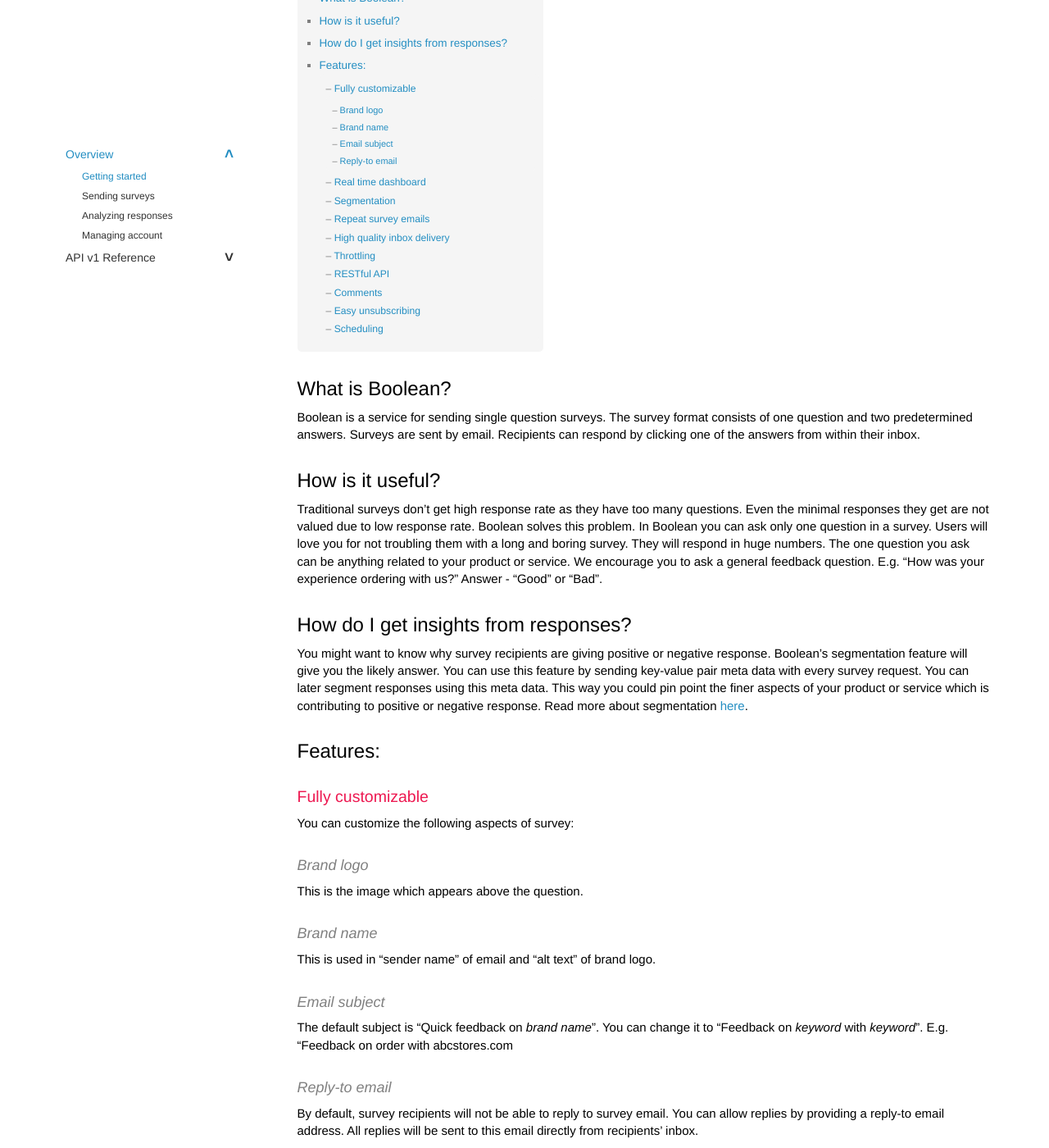
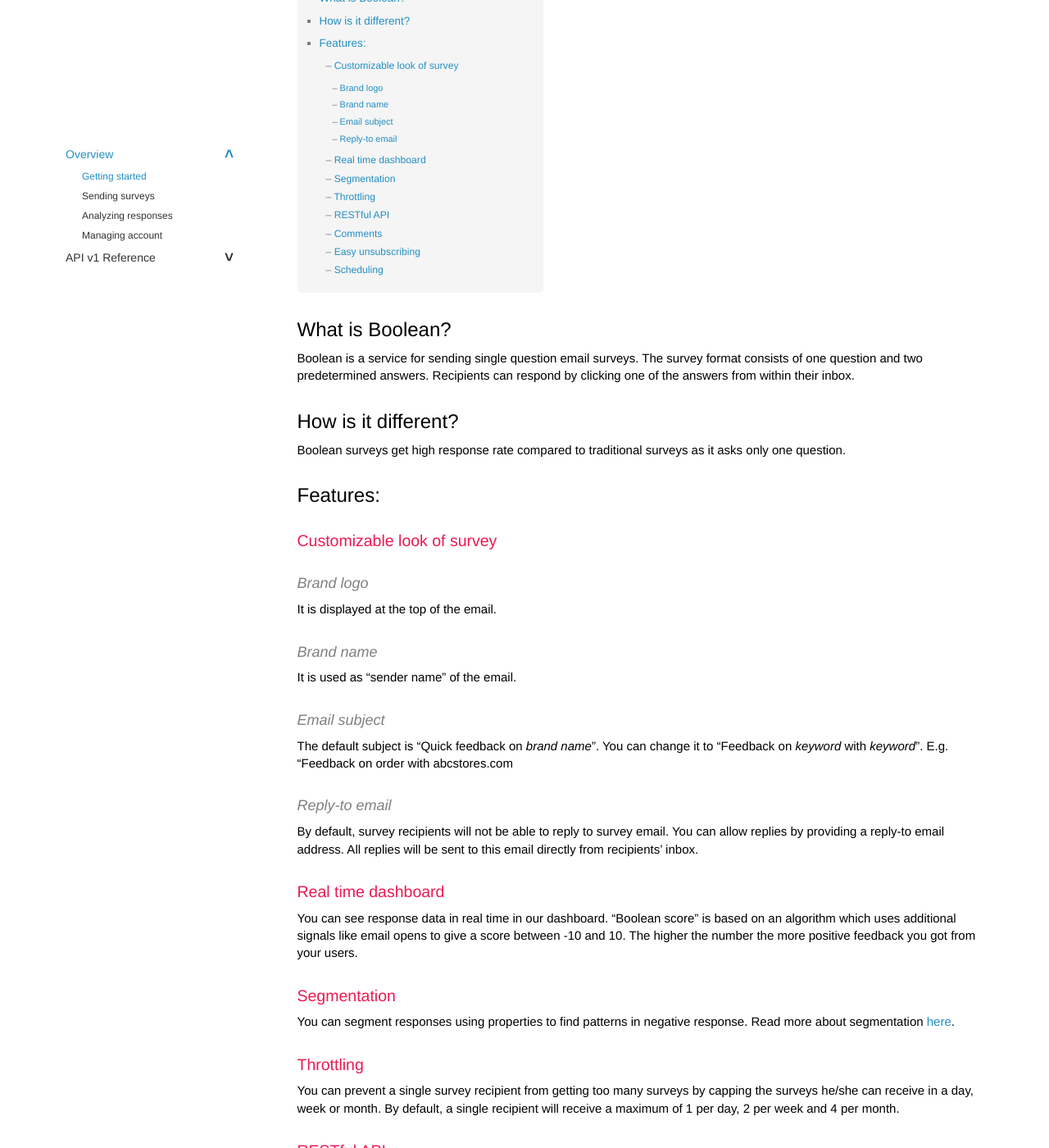
Before and after one commit to booleanapp/docs, a Jekyll site: the page built from index.md, in a window 1280 px wide and 1400 px high, scrolled down 217 px. Shown: the whole window at 82% size. Built offline with Jekyll 4.4.1, drawn with Linux system fonts in a browser that asks for light colours; some of the changed text lies outside the part shown.

Commit message:
Removed redundant text.

```diff
--- a/index.md
+++ b/index.md
@@ -8,30 +8,23 @@
 
 ## What is Boolean?
 
-Boolean is a service for sending single question surveys. The survey format consists of one question and two predetermined answers. Surveys are sent by email. Recipients can respond by clicking one of the answers from within their inbox.
+Boolean is a service for sending single question email surveys. The survey format consists of one question and two predetermined answers. Recipients can respond by clicking one of the answers from within their inbox.
 
-## How is it useful?
+## How is it different?
 
-Traditional surveys don’t get high response rate as they have too many questions. Even the minimal responses they get are not valued due to low response rate. Boolean solves this problem. In Boolean you can ask only one question in a survey. Users will love you for not troubling them with a long and boring survey. They will respond in huge numbers. The one question you ask can be anything related to your product or service. We encourage you to ask a general feedback question. E.g. “How was your experience ordering with us?” Answer - “Good” or “Bad”.
-
-## How do I get insights from responses?
-
-You might want to know why survey recipients are giving positive or negative response. Boolean’s segmentation feature will give you the likely answer. You can use this feature by sending key-value pair meta data with every survey request. You can later segment responses using this meta data. This way you could pin point the finer aspects of your product or service which is contributing to positive or negative response. Read more about segmentation [here](/docs/analyze_responses.html#segmenting-responses).
-
+Boolean surveys get high response rate compared to traditional surveys as it asks only one question.
 
 ## Features:
 
-### Fully customizable
-
-You can customize the following aspects of survey:
+### Customizable look of survey
 
 #### Brand logo
 
-This is the image which appears above the question.
+It is displayed at the top of the email.
 
 #### Brand name
 
-This is used in “sender name” of email and “alt text” of brand logo.
+It is used as “sender name” of the email.
 
 #### Email subject
 
@@ -47,15 +40,8 @@
 
 ### Segmentation
 
-Read more about segmentation [here](/docs/analyze_responses.html#segmenting-responses).
+You can segment responses using properties to find patterns in negative response. Read more about segmentation [here](/docs/analyze_responses.html#segmenting-responses).
 
-### Repeat survey emails
-
-You can send multiple surveys emails to a single email address. This will be useful when you want to ask the same question to a specific user at different points in time.
-
-### High quality inbox delivery
-
-We work with high quality email delivery partners to make sure your surveys are delivered fast and reach the “primary” inbox.
 
 ### Throttling
 
@@ -71,7 +57,7 @@
 
 ### Easy unsubscribing
 
-We add an unsubscribe link in the footer of survey email. Clicking this link will unsubscribe the recipient (email address) from all future emails in a survey. You can also unsubscribe recipients using our [API](/docs/v1_unsubscribes.html).
+We add an unsubscribe link in the footer of survey email. Clicking this link will unsubscribe the recipient (email address) from all future emails from an account. You can unsubscribe recipients from specific surveys using our [API](/docs/v1_unsubscribes.html). Recipients can also opt out of Boolean surveys through link in our website.
 
 ### Scheduling
 
```
